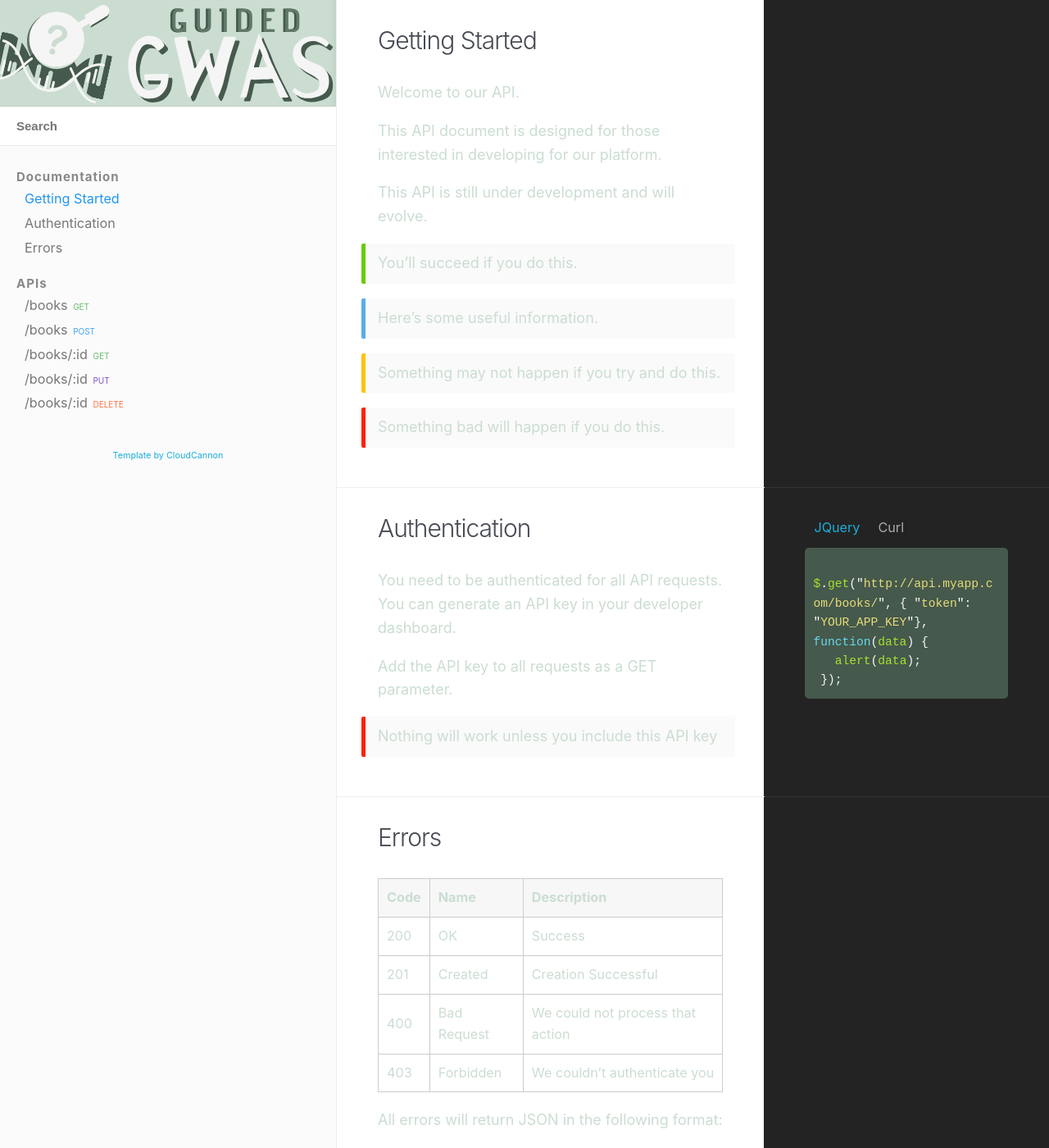
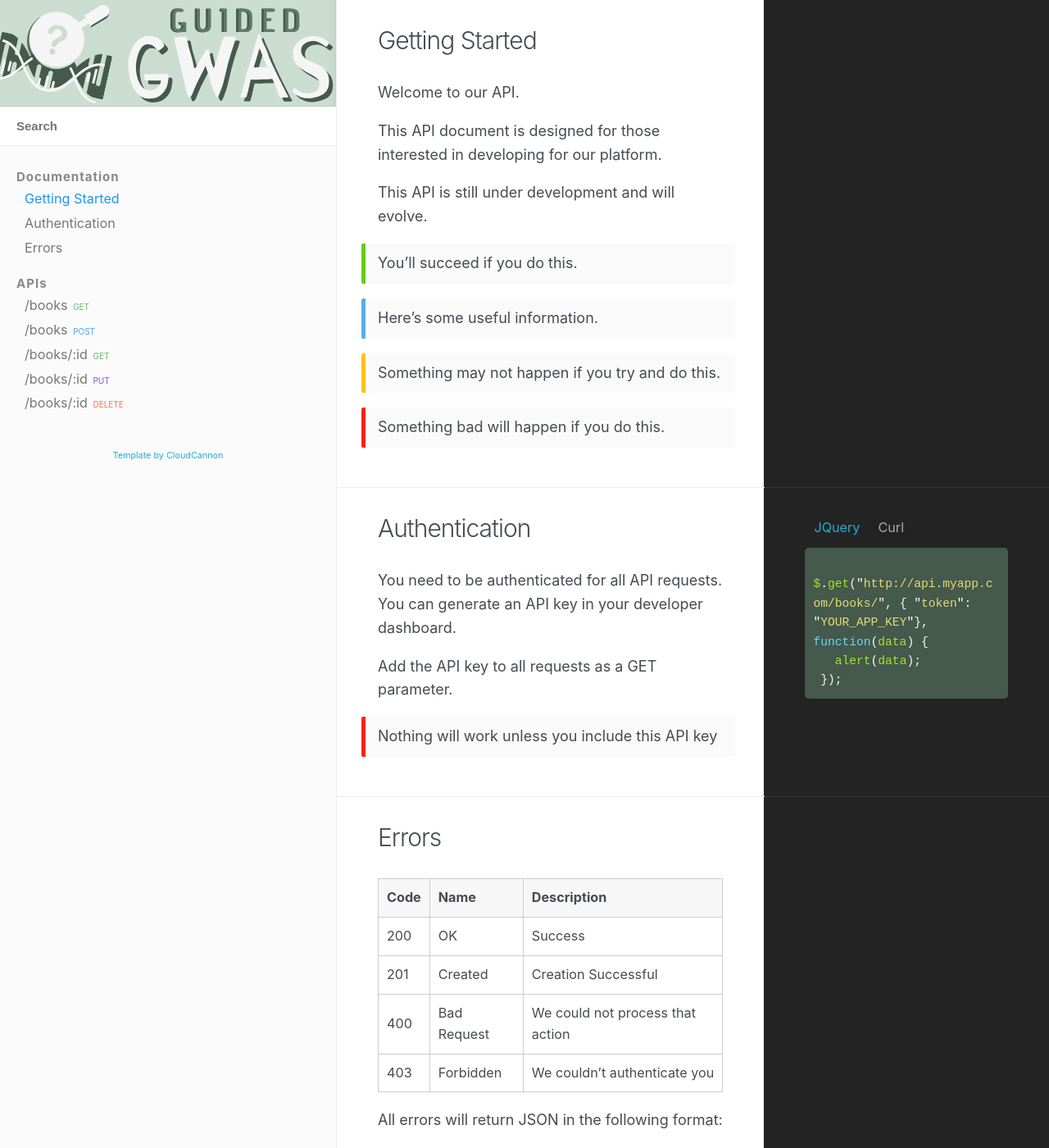
Before and after one commit to bucknor2/gg, a Jekyll site: the page built from index.html, in a window 1280 px wide and 1400 px high. Shown: the whole window at 82% size. Built offline with Jekyll 4.4.1, drawn with Linux system fonts in a browser that asks for light colours; nearby versions of some CDN libraries.

Commit message:
Updated '_sass/_main.scss' via CloudCannon

```diff
--- a/_sass/_main.scss
+++ b/_sass/_main.scss
@@ -10,7 +10,7 @@ body, .main {
 
 html {
 	font-size: 62.5%;
-	color: #CBDDD1;
+	color: #474a54;
 	background: #CBDDD1;
 	height: 100vh;
 }
```
